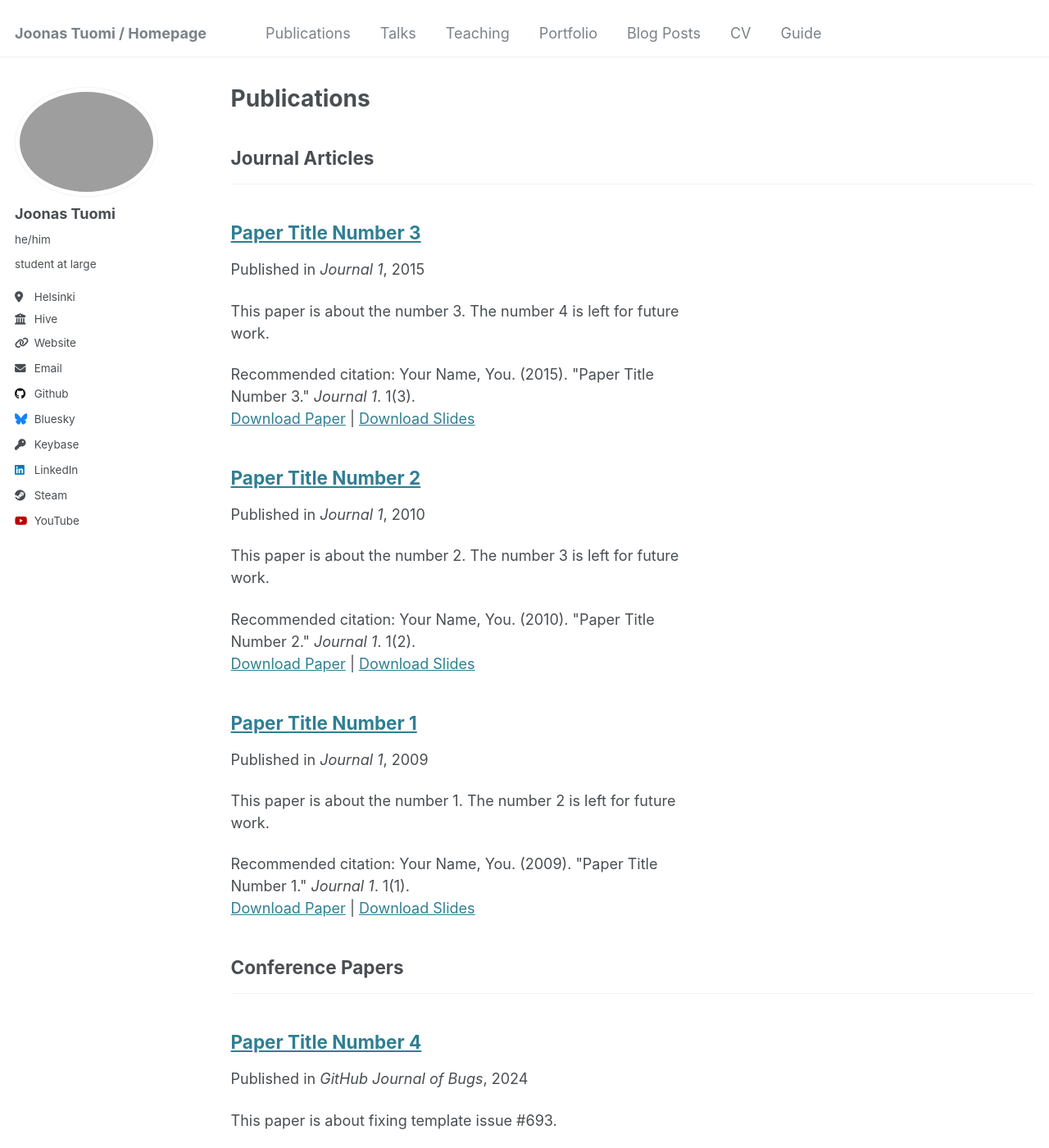
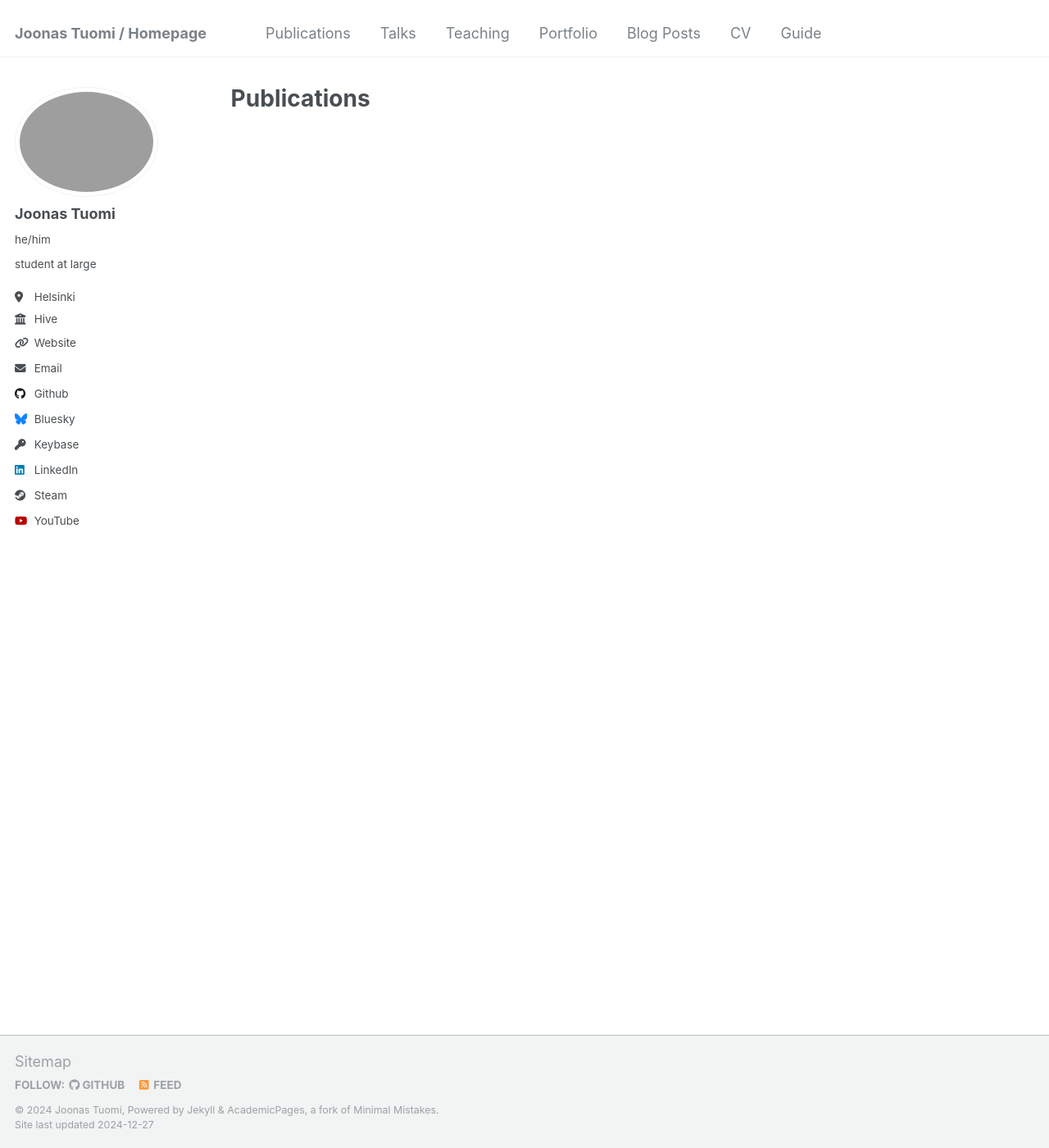
Before and after one commit to jotuel/jotuel.github.io, a Jekyll site: the page built from _pages/publications.html, in a window 1280 px wide and 1400 px high. Shown: the whole window at 82% size. Built offline with Jekyll 4.4.1, drawn with Linux system fonts in a browser that asks for light colours; some of the changed text lies outside the part shown.

Commit message:
Removed a few things. Still somethings left to remove.

```diff
--- a/_publications/2009-10-01-paper-title-number-1.md
+++ /dev/null
@@ -1,14 +0,0 @@
----
-title: "Paper Title Number 1"
-collection: publications
-category: manuscripts
-permalink: /publication/2009-10-01-paper-title-number-1
-excerpt: 'This paper is about the number 1. The number 2 is left for future work.'
-date: 2009-10-01
-venue: 'Journal 1'
-slidesurl: 'http://academicpages.github.io/files/slides1.pdf'
-paperurl: 'http://academicpages.github.io/files/paper1.pdf'
-citation: 'Your Name, You. (2009). &quot;Paper Title Number 1.&quot; <i>Journal 1</i>. 1(1).'
----
-
-The contents above will be part of a list of publications, if the user clicks the link for the publication than the contents of section will be rendered as a full page, allowing you to provide more information about the paper for the reader. When publications are displayed as a single page, the contents of the above "citation" field will automatically be included below this section in a smaller font.
--- a/_publications/2010-10-01-paper-title-number-2.md
+++ /dev/null
@@ -1,14 +0,0 @@
----
-title: "Paper Title Number 2"
-collection: publications
-category: manuscripts
-permalink: /publication/2010-10-01-paper-title-number-2
-excerpt: 'This paper is about the number 2. The number 3 is left for future work.'
-date: 2010-10-01
-venue: 'Journal 1'
-slidesurl: 'http://academicpages.github.io/files/slides2.pdf'
-paperurl: 'http://academicpages.github.io/files/paper2.pdf'
-citation: 'Your Name, You. (2010). &quot;Paper Title Number 2.&quot; <i>Journal 1</i>. 1(2).'
----
-
-The contents above will be part of a list of publications, if the user clicks the link for the publication than the contents of section will be rendered as a full page, allowing you to provide more information about the paper for the reader. When publications are displayed as a single page, the contents of the above "citation" field will automatically be included below this section in a smaller font.
--- a/_publications/2015-10-01-paper-title-number-3.md
+++ /dev/null
@@ -1,14 +0,0 @@
----
-title: "Paper Title Number 3"
-collection: publications
-category: manuscripts
-permalink: /publication/2015-10-01-paper-title-number-3
-excerpt: 'This paper is about the number 3. The number 4 is left for future work.'
-date: 2015-10-01
-venue: 'Journal 1'
-slidesurl: 'http://academicpages.github.io/files/slides3.pdf'
-paperurl: 'http://academicpages.github.io/files/paper3.pdf'
-citation: 'Your Name, You. (2015). &quot;Paper Title Number 3.&quot; <i>Journal 1</i>. 1(3).'
----
-
-The contents above will be part of a list of publications, if the user clicks the link for the publication than the contents of section will be rendered as a full page, allowing you to provide more information about the paper for the reader. When publications are displayed as a single page, the contents of the above "citation" field will automatically be included below this section in a smaller font.
--- a/_publications/2024-02-17-paper-title-number-4.md
+++ /dev/null
@@ -1,13 +0,0 @@
----
-title: "Paper Title Number 4"
-collection: publications
-category: conferences
-permalink: /publication/2024-02-17-paper-title-number-4
-excerpt: 'This paper is about fixing template issue #693.'
-date: 2024-02-17
-venue: 'GitHub Journal of Bugs'
-paperurl: 'http://academicpages.github.io/files/paper3.pdf'
-citation: 'Your Name, You. (2024). &quot;Paper Title Number 3.&quot; <i>GitHub Journal of Bugs</i>. 1(3).'
----
-
-The contents above will be part of a list of publications, if the user clicks the link for the publication than the contents of section will be rendered as a full page, allowing you to provide more information about the paper for the reader. When publications are displayed as a single page, the contents of the above "citation" field will automatically be included below this section in a smaller font.
```
Also changed, not shown: _posts/2012-08-14-blog-post-1.md (deleted, +0 -20 lines), _posts/2013-08-14-blog-post-2.md (deleted, +0 -20 lines), _posts/2014-08-14-blog-post-3.md (deleted, +0 -20 lines), _posts/2015-08-14-blog-post-4.md (deleted, +0 -20 lines), _posts/2024-12-27-blog-post-1.md (added, +15 -0 lines), _posts/2199-01-01-future-post.md (deleted, +0 -11 lines), _talks/2012-03-01-talk-1.md (deleted, +0 -11 lines), _talks/2013-03-01-tutorial-1.md (deleted, +0 -13 lines), _talks/2014-02-01-talk-2.md (deleted, +0 -13 lines), _talks/2014-03-01-talk-3.md (deleted, +0 -11 lines), _teaching/2014-spring-teaching-1.md (+1 -1 lines).
